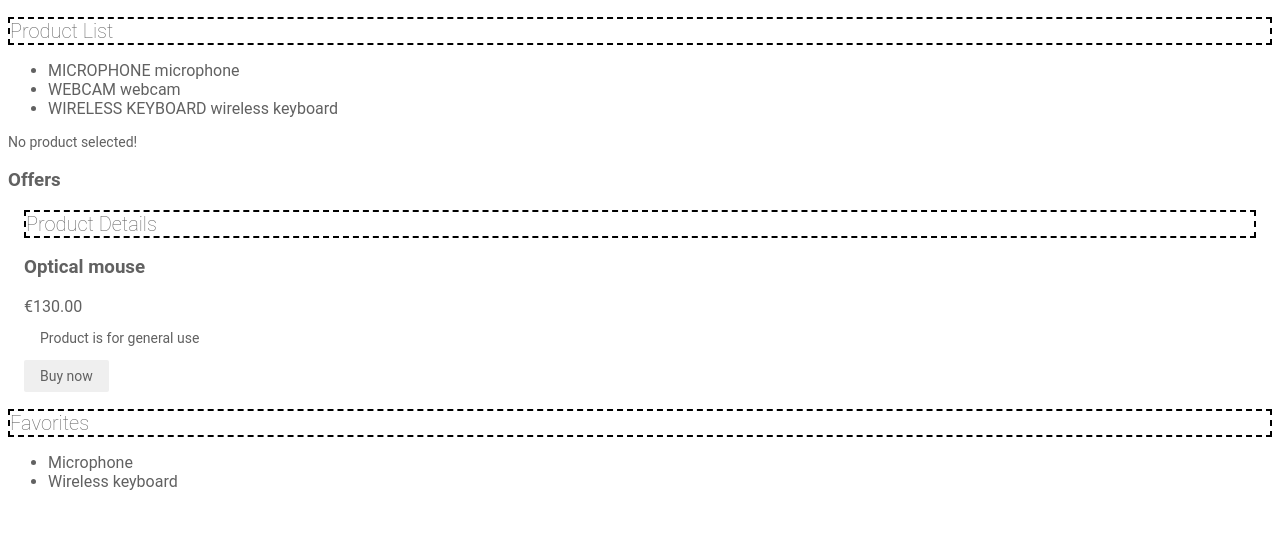
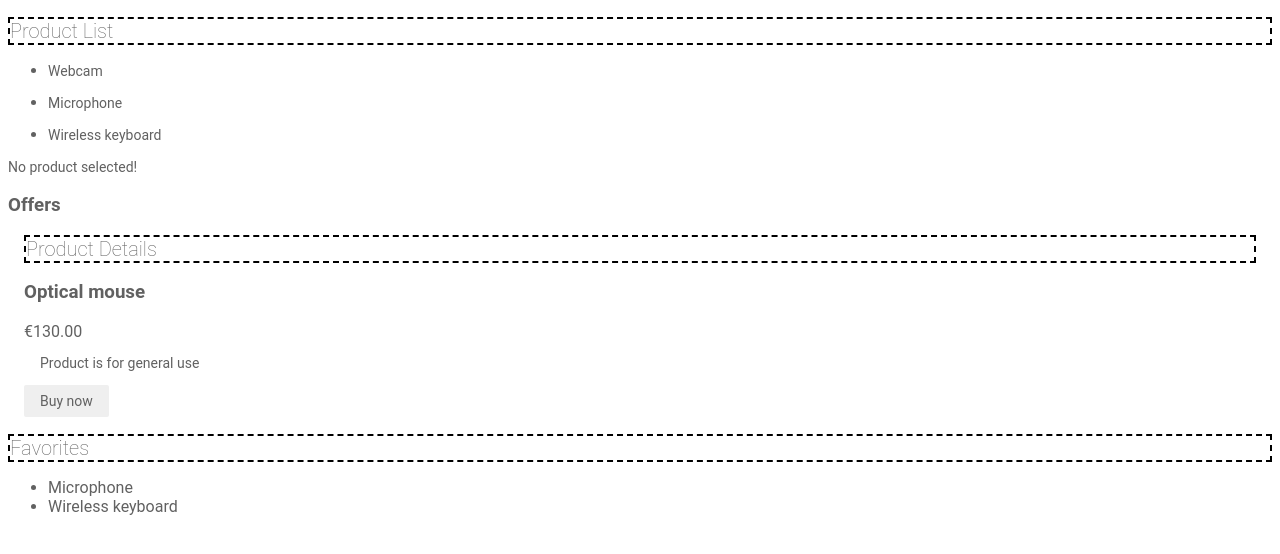
Before and after one commit to smavie/learningAngular15, an Angular app: page / in a window 1280 px wide. Shown: the top 554 px of the page. Built offline with nearby package versions, Linux system fonts and the light colour scheme.

Commit message:
Chapter 6 Part 3 - Sandboxing components with multiple instances

```diff
--- a/src/app/products/product-list/product-list.component.html
+++ b/src/app/products/product-list/product-list.component.html
@@ -1,8 +1,7 @@
 <h2>Product List</h2>
 <ul>
-    <li *ngFor="let product of products | sort" (click)="selectedProduct = product">
-       {{product.name | uppercase}}
-       {{product.name | lowercase}}
+    <li *ngFor="let product of products | sort; let i=index" (click)="selectedProduct = product">
+       <app-product-view [id]="i"></app-product-view>
     </li>
 </ul>
 <app-product-detail
--- /dev/null
+++ b/src/app/products/product-view/product-view.component.html
@@ -0,0 +1 @@
+<p>{{name}}</p>
--- /dev/null
+++ b/src/app/products/product-view/product-view.component.ts
@@ -0,0 +1,23 @@
+import { Component, Input, OnInit } from '@angular/core';
+import { ProductViewService } from './product-view.service';
+
+@Component({
+  selector: 'app-product-view',
+  templateUrl: './product-view.component.html',
+  styleUrl: './product-view.component.css',
+  providers: [ProductViewService]
+})
+export class ProductViewComponent implements OnInit{
+  @Input() id = -1;
+  name = '';
+
+  constructor(private productViewService: ProductViewService){}
+
+  ngOnInit(): void {
+    const product = this.productViewService.getProduct(this.id);
+    if(product){
+      this.name = product.name;
+    }
+  }
+
+}
--- /dev/null
+++ b/src/app/products/product-view/product-view.service.ts
@@ -0,0 +1,18 @@
+import { Injectable } from '@angular/core';
+import { ProductsService } from '../products.service';
+import { Product } from '../product';
+
+@Injectable()
+export class ProductViewService {
+  private product: Product | undefined;
+
+  constructor(private productService: ProductsService) { }
+
+  getProduct(id: number): Product | undefined {
+    const products = this. productService.getProducts();
+    if(!this.product){
+      this.product = products[id];
+    }
+    return this.product;
+  }
+}
--- a/src/app/products/products.module.ts
+++ b/src/app/products/products.module.ts
@@ -5,6 +5,7 @@
 import { SortPipe } from './sort.pipe';
 import { ProductHostDirective } from './product-host.directive';
 import { FavoritesComponent } from './favorites/favorites.component';
+import { ProductViewComponent } from './product-view/product-view.component';
 
 
 
@@ -14,7 +15,8 @@
     ProductDetailComponent,
     SortPipe,
     ProductHostDirective,
-    FavoritesComponent
+    FavoritesComponent,
+    ProductViewComponent
   ],
   imports: [
     CommonModule
```
Also changed, not shown: src/app/products/product-view/product-view.component.css (added), 2 other files (tests, documents, lock files or other folders).
